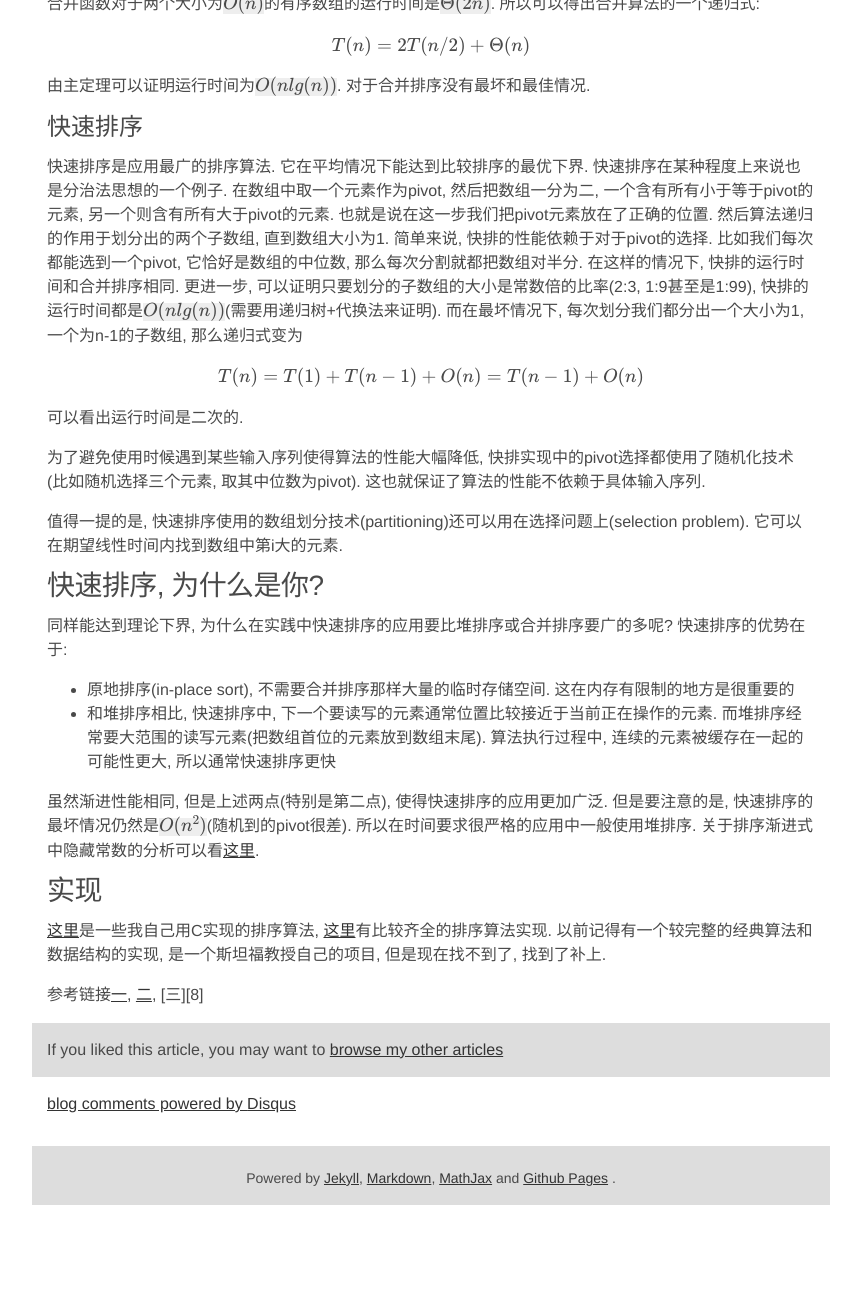
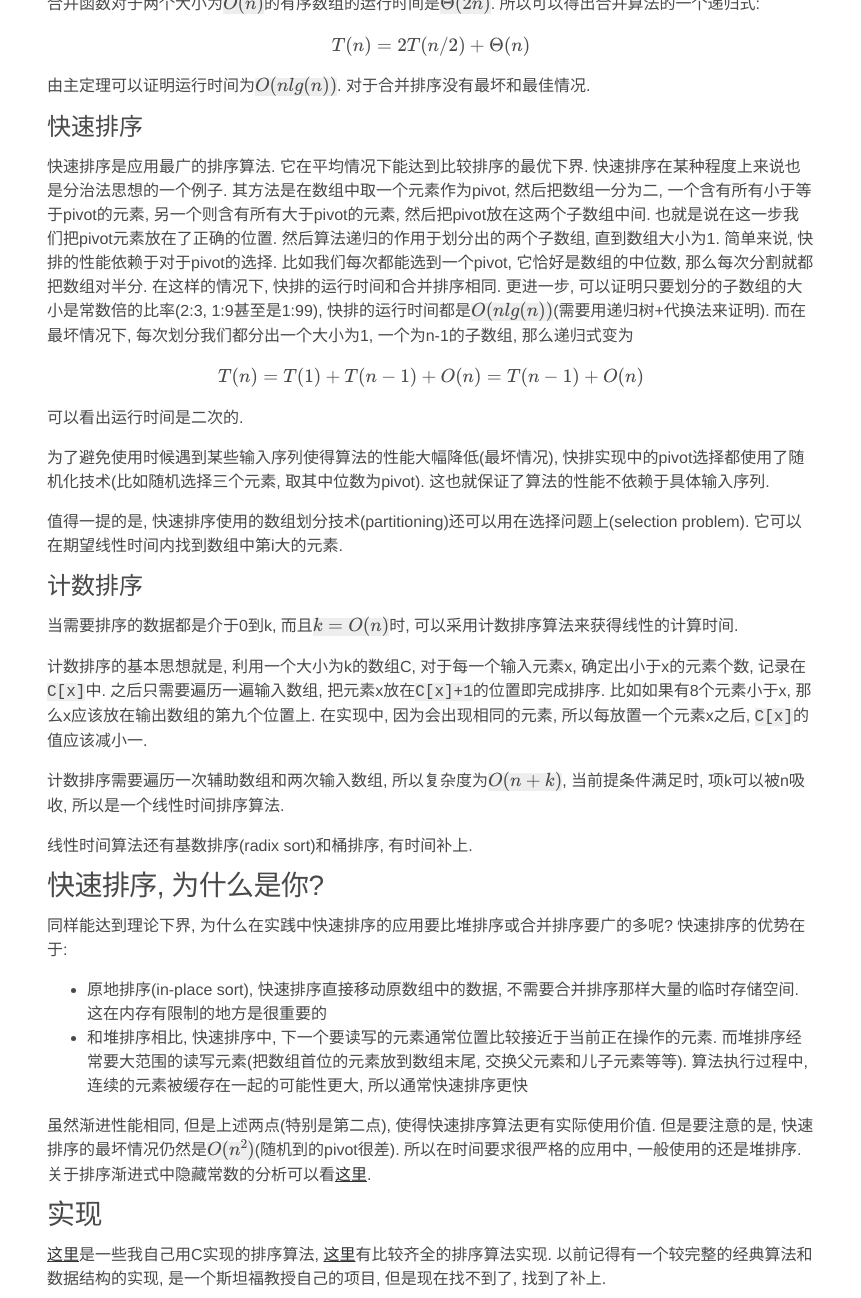
Before and after one commit to darkjh/darkjh.github.com, a Jekyll site: the page built from _posts/2012-07-24-algorithm-revision-sorting.md, in a window 1280 px wide and 1400 px high, scrolled down 2384 px, cut to the strip 102-1400 px from the top of the window. Shown: the whole strip, without its empty margins (209-1070 px from the left). Built offline with Jekyll 4.4.1, drawn with Linux system fonts in a browser that asks for light colours; some web fonts are replaced; Markdown is read by kramdown in place of the engine named in the settings; formulas are drawn with MathJax 3; comment, search, counter and statistics services are not loaded; before the commit the page ends 3691 px from its top, so only the background shows below that.

Commit message:
finish post sorting

```diff
--- a/_posts/2012-07-24-algorithm-revision-sorting.md
+++ b/_posts/2012-07-24-algorithm-revision-sorting.md
@@ -94,7 +94,7 @@ T(n)=2T(n/2)+\Theta(n)
 
 ### 快速排序 ###
 
-快速排序是应用最广的排序算法. 它在平均情况下能达到比较排序的最优下界. 快速排序在某种程度上来说也是分治法思想的一个例子. 在数组中取一个元素作为pivot, 然后把数组一分为二, 一个含有所有小于等于pivot的元素, 另一个则含有所有大于pivot的元素. 也就是说在这一步我们把pivot元素放在了正确的位置. 然后算法递归的作用于划分出的两个子数组, 直到数组大小为1. 简单来说, 快排的性能依赖于对于pivot的选择. 比如我们每次都能选到一个pivot, 它恰好是数组的中位数, 那么每次分割就都把数组对半分. 在这样的情况下, 快排的运行时间和合并排序相同. 更进一步, 可以证明只要划分的子数组的大小是常数倍的比率(2:3, 1:9甚至是1:99), 快排的运行时间都是`\(O(nlg(n))\)`(需要用递归树+代换法来证明). 而在最坏情况下, 每次划分我们都分出一个大小为1, 一个为n-1的子数组, 那么递归式变为
+快速排序是应用最广的排序算法. 它在平均情况下能达到比较排序的最优下界. 快速排序在某种程度上来说也是分治法思想的一个例子. 其方法是在数组中取一个元素作为pivot, 然后把数组一分为二, 一个含有所有小于等于pivot的元素, 另一个则含有所有大于pivot的元素, 然后把pivot放在这两个子数组中间. 也就是说在这一步我们把pivot元素放在了正确的位置. 然后算法递归的作用于划分出的两个子数组, 直到数组大小为1. 简单来说, 快排的性能依赖于对于pivot的选择. 比如我们每次都能选到一个pivot, 它恰好是数组的中位数, 那么每次分割就都把数组对半分. 在这样的情况下, 快排的运行时间和合并排序相同. 更进一步, 可以证明只要划分的子数组的大小是常数倍的比率(2:3, 1:9甚至是1:99), 快排的运行时间都是`\(O(nlg(n))\)`(需要用递归树+代换法来证明). 而在最坏情况下, 每次划分我们都分出一个大小为1, 一个为n-1的子数组, 那么递归式变为
 
 `\[
 T(n)=T(1)+T(n-1)+O(n)=T(n-1)+O(n)
@@ -102,24 +102,34 @@ T(n)=T(1)+T(n-1)+O(n)=T(n-1)+O(n)
 
 可以看出运行时间是二次的.
 
-为了避免使用时候遇到某些输入序列使得算法的性能大幅降低, 快排实现中的pivot选择都使用了随机化技术(比如随机选择三个元素, 取其中位数为pivot). 这也就保证了算法的性能不依赖于具体输入序列.
+为了避免使用时候遇到某些输入序列使得算法的性能大幅降低(最坏情况), 快排实现中的pivot选择都使用了随机化技术(比如随机选择三个元素, 取其中位数为pivot). 这也就保证了算法的性能不依赖于具体输入序列.
 
 值得一提的是, 快速排序使用的数组划分技术(partitioning)还可以用在选择问题上(selection problem). 它可以在期望线性时间内找到数组中第i大的元素.
+
+### 计数排序 ###
+
+当需要排序的数据都是介于0到k, 而且`\(k=O(n)\)`时, 可以采用计数排序算法来获得线性的计算时间.
+
+计数排序的基本思想就是, 利用一个大小为k的数组C, 对于每一个输入元素x, 确定出小于x的元素个数, 记录在`C[x]`中. 之后只需要遍历一遍输入数组, 把元素x放在`C[x]+1`的位置即完成排序. 比如如果有8个元素小于x, 那么x应该放在输出数组的第九个位置上. 在实现中, 因为会出现相同的元素, 所以每放置一个元素x之后, `C[x]`的值应该减小一.
+
+计数排序需要遍历一次辅助数组和两次输入数组, 所以复杂度为`\(O(n+k)\)`, 当前提条件满足时, 项k可以被n吸收, 所以是一个线性时间排序算法.
+
+线性时间算法还有基数排序(radix sort)和桶排序, 有时间补上.
 
 ## 快速排序, 为什么是你? ##
 
 同样能达到理论下界, 为什么在实践中快速排序的应用要比堆排序或合并排序要广的多呢? 快速排序的优势在于:
 
- + 原地排序(in-place sort), 不需要合并排序那样大量的临时存储空间. 这在内存有限制的地方是很重要的
- + 和堆排序相比, 快速排序中, 下一个要读写的元素通常位置比较接近于当前正在操作的元素. 而堆排序经常要大范围的读写元素(把数组首位的元素放到数组末尾). 算法执行过程中, 连续的元素被缓存在一起的可能性更大, 所以通常快速排序更快
+ + 原地排序(in-place sort), 快速排序直接移动原数组中的数据, 不需要合并排序那样大量的临时存储空间. 这在内存有限制的地方是很重要的
+ + 和堆排序相比, 快速排序中, 下一个要读写的元素通常位置比较接近于当前正在操作的元素. 而堆排序经常要大范围的读写元素(把数组首位的元素放到数组末尾, 交换父元素和儿子元素等等). 算法执行过程中, 连续的元素被缓存在一起的可能性更大, 所以通常快速排序更快
 
-虽然渐进性能相同, 但是上述两点(特别是第二点), 使得快速排序的应用更加广泛. 但是要注意的是, 快速排序的最坏情况仍然是`\(O(n^2)\)`(随机到的pivot很差). 所以在时间要求很严格的应用中一般使用堆排序. 关于排序渐进式中隐藏常数的分析可以看[这里][6].
+虽然渐进性能相同, 但是上述两点(特别是第二点), 使得快速排序算法更有实际使用价值. 但是要注意的是, 快速排序的最坏情况仍然是`\(O(n^2)\)`(随机到的pivot很差). 所以在时间要求很严格的应用中, 一般使用的还是堆排序. 关于排序渐进式中隐藏常数的分析可以看[这里][6].
 
 ## 实现 ##
 
 [这里][2]是一些我自己用C实现的排序算法, [这里][3]有比较齐全的排序算法实现. 以前记得有一个较完整的经典算法和数据结构的实现, 是一个斯坦福教授自己的项目, 但是现在找不到了, 找到了补上.
 
-参考链接[一][4], [二][5], [三][8]
+参考链接[一][4], [二][5], [三][7]
 
    [1]: http://en.wikipedia.org/wiki/Stirling%27s_approximation
    [2]: https://github.com/darkjh/Algorithm
```
